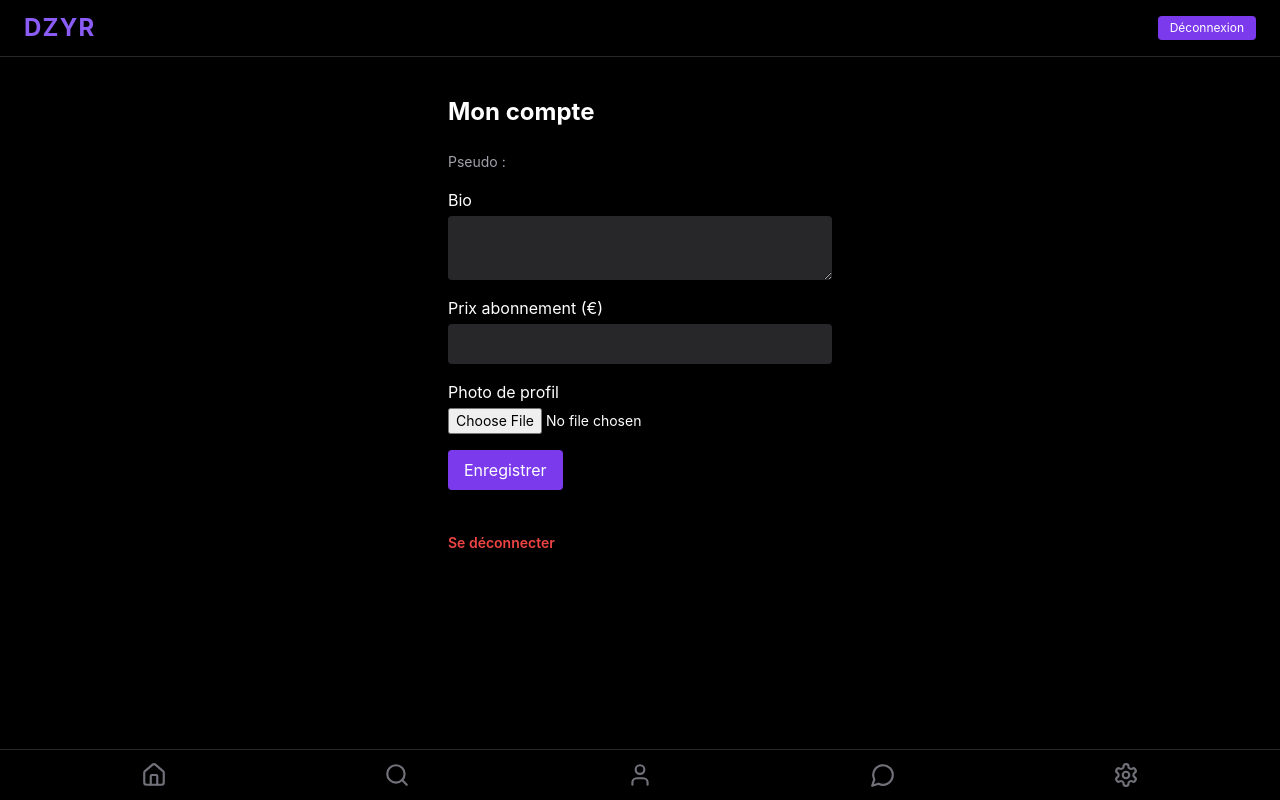
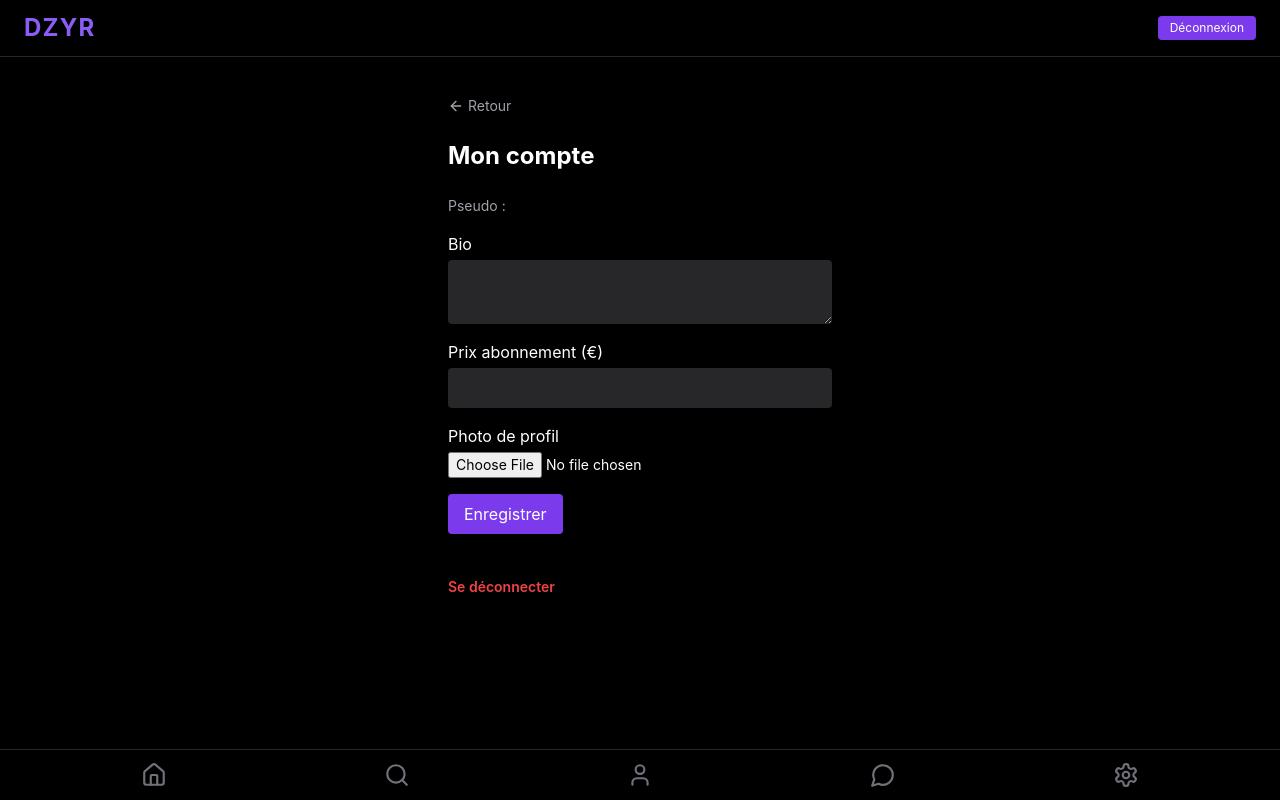
Before and after one commit to StreallyX/DZYR, a Next.js app in the folder dz-yr/: page /settings/account in a window 1280 px wide. Built offline with nearby package versions, Linux system fonts and the light colour scheme; no server answers.

Commit message:
add ui backbutton

```diff
--- a/dz-yr/app/settings/account/page.tsx
+++ b/dz-yr/app/settings/account/page.tsx
@@ -2,6 +2,7 @@
 
 import { useEffect, useState } from 'react'
 import { supabase } from '@/lib/supabase'
+import BackButton from '@/components/ui/BackButton'
 
 export default function AccountSettingsPage() {
   const [profile, setProfile] = useState<any>(null)
@@ -87,6 +88,7 @@ export default function AccountSettingsPage() {
 
   return (
     <div className="max-w-2xl mx-auto px-4 py-8">
+        <BackButton />
       <h1 className="text-2xl font-bold mb-6">Mon compte</h1>
 
       <p className="text-sm text-zinc-400 mb-4">
--- /dev/null
+++ b/dz-yr/components/ui/BackButton.tsx
@@ -0,0 +1,18 @@
+'use client'
+
+import { useRouter } from 'next/navigation'
+import { ArrowLeft } from 'lucide-react'
+
+export default function BackButton({ label = 'Retour' }: { label?: string }) {
+  const router = useRouter()
+
+  return (
+    <button
+      onClick={() => router.back()}
+      className="flex items-center text-sm text-zinc-400 hover:text-white mb-6"
+    >
+      <ArrowLeft className="w-4 h-4 mr-1" />
+      {label}
+    </button>
+  )
+}
```
